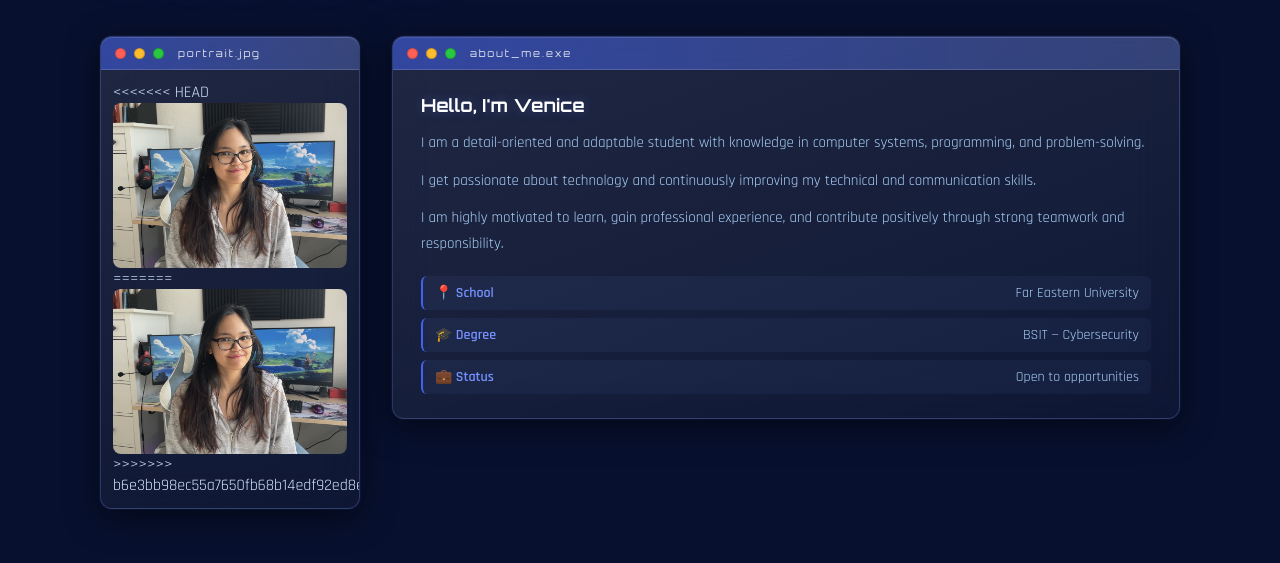
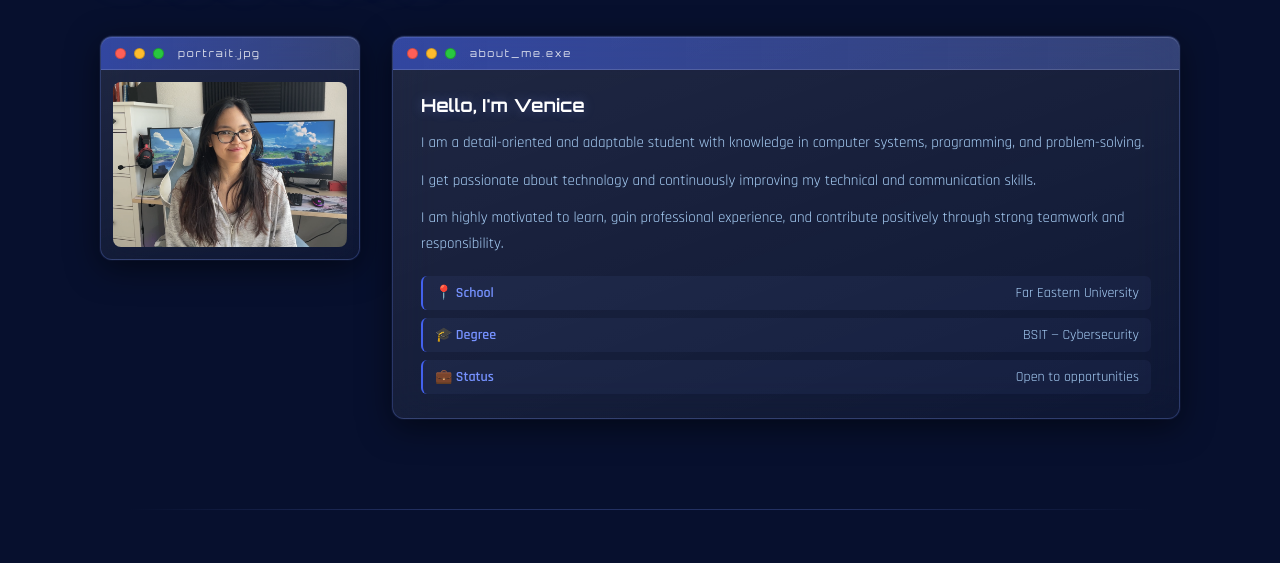
Before and after one commit to Yenabot/portfolio, a plain HTML site: page about.html in a window 1280 px wide. Shown: the part 237-800 px from the top of the page. Drawn offline with Linux system fonts and the light colour scheme.

Commit message:
about.html changes

```diff
--- a/about.html
+++ b/about.html
@@ -61,11 +61,7 @@
         <span class="aero-title-text">portrait.jpg</span>
       </div>
       <div class="aero-body">
-<<<<<<< HEAD
-        <img src="assets/images/MeNoBG.PNG" alt="Portrait of Venice" onerror="this.style.display='none'">
-=======
         <img src="assets/images/MeNoBG.png" alt="Portrait of Venice" onerror="this.style.display='none'">
->>>>>>> b6e3bb98ec55a7650fb68b14edf92ed8e024eb8e
       </div>
     </div>
     <div class="aero-window info-window">
```
